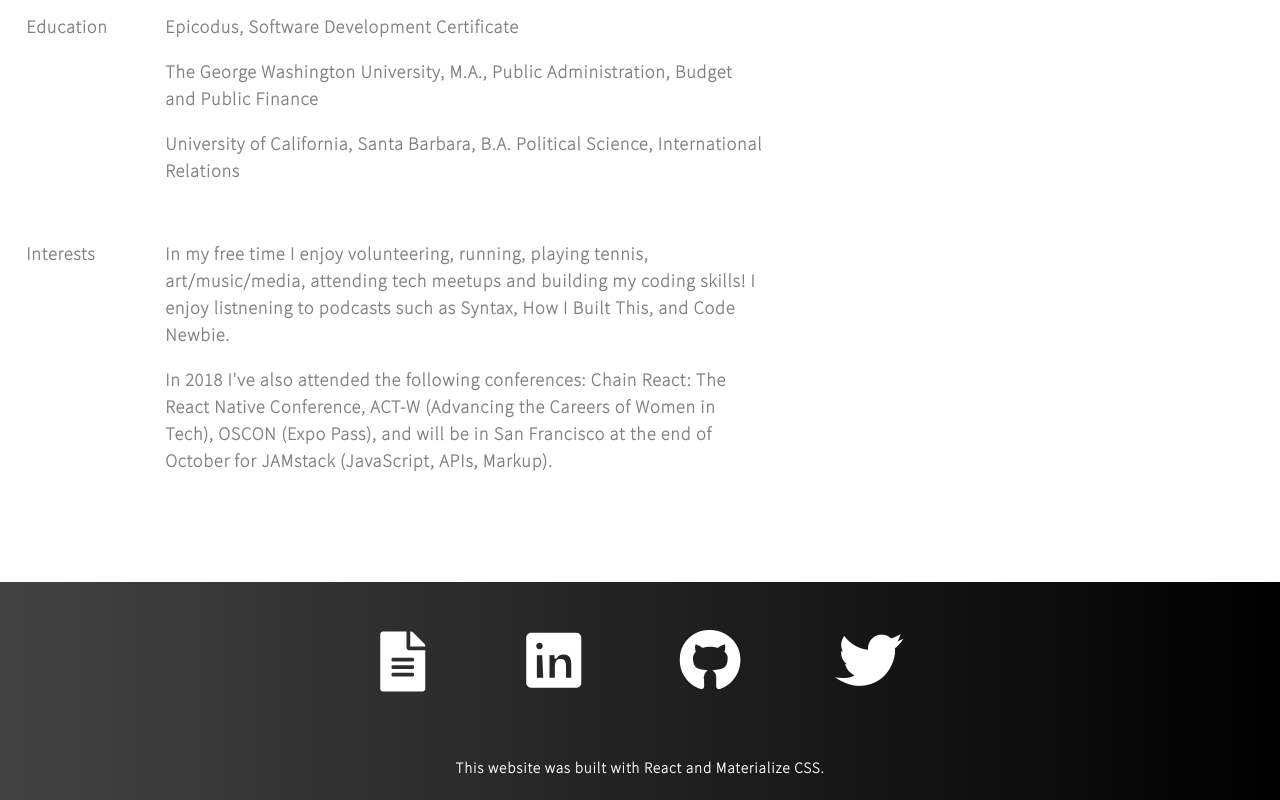
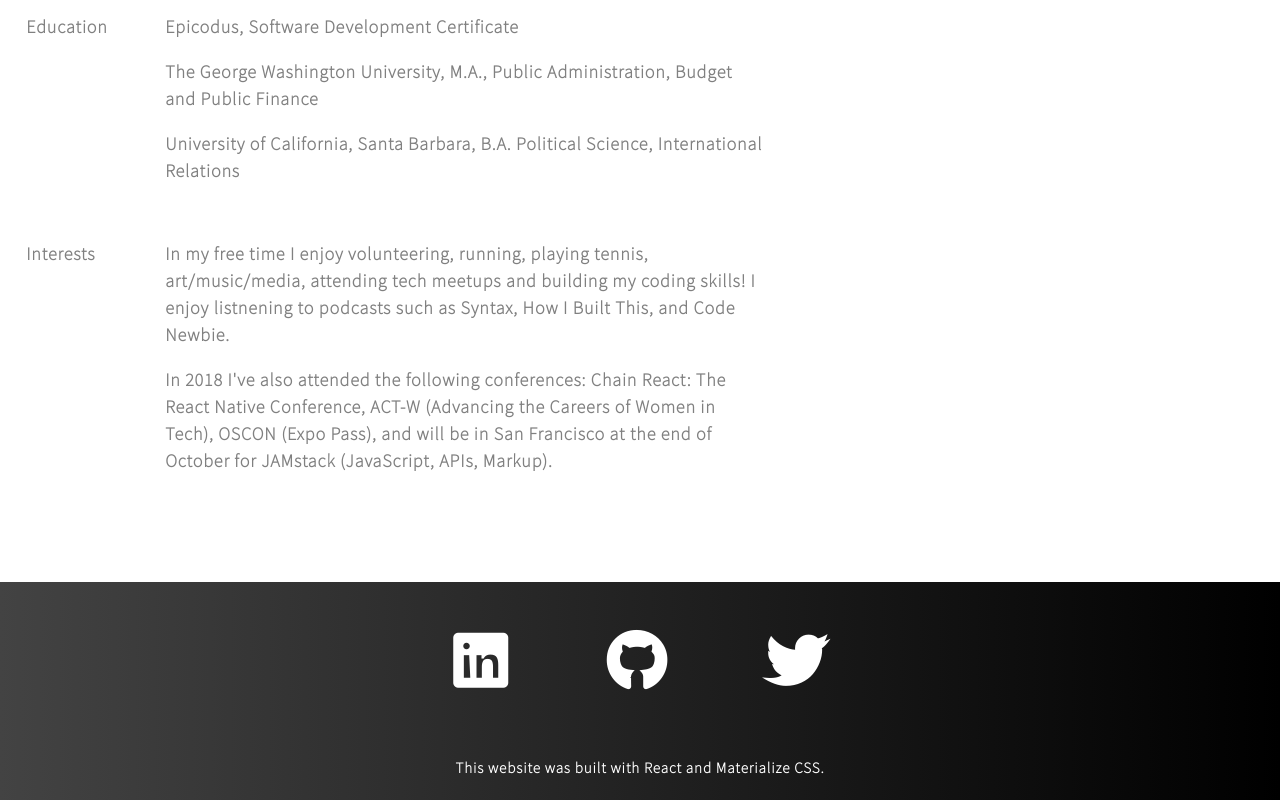
Before and after one commit to RunHannah/react-portfolio, a React (Create React App) app: page / in a window 1280 px wide. Shown: the part 3508-4308 px from the top of the page. Built offline with nearby package versions, Linux system fonts and the light colour scheme.

Commit message:
Remove old file path.

```diff
--- a/src/components/footer.jsx
+++ b/src/components/footer.jsx
@@ -5,9 +5,9 @@ class Footer extends Component {
     return (
       <div className="center-align social-links footer">
         {/* Resume Google Drive */}
-        <a href="" rel="noopener noreferrer" target="_blank">
+        {/* <a href="" rel="noopener noreferrer" target="_blank">
           <i className="fas fa-file-alt" aria-hidden="true" />
-        </a>
+        </a> */}
 
         {/* LinkedIn */}
         <a
--- a/src/components/landing-page.jsx
+++ b/src/components/landing-page.jsx
@@ -13,13 +13,13 @@ class LandingPage extends Component {
             </p>
             <div className="center-align social-links-intro">
               {/* Resume */}
-              <a
-                href="https://drive.google.com/file/d/1mVvRys0HxEZzQ_tXj2ngdpSK8Qwa4HC1/view?usp=sharing"
+              {/* <a
+                href=""
                 rel="noopener noreferrer"
                 target="_blank"
               >
                 <i className="fas fa-file-alt" aria-hidden="true" />
-              </a>
+              </a> */}
               {/* LinkedIn */}
               <a
                 href="https://linkedin.com/in/hannahlee1"
```
Also changed, not shown: src/components/contact.jsx (+1 -7 lines).
